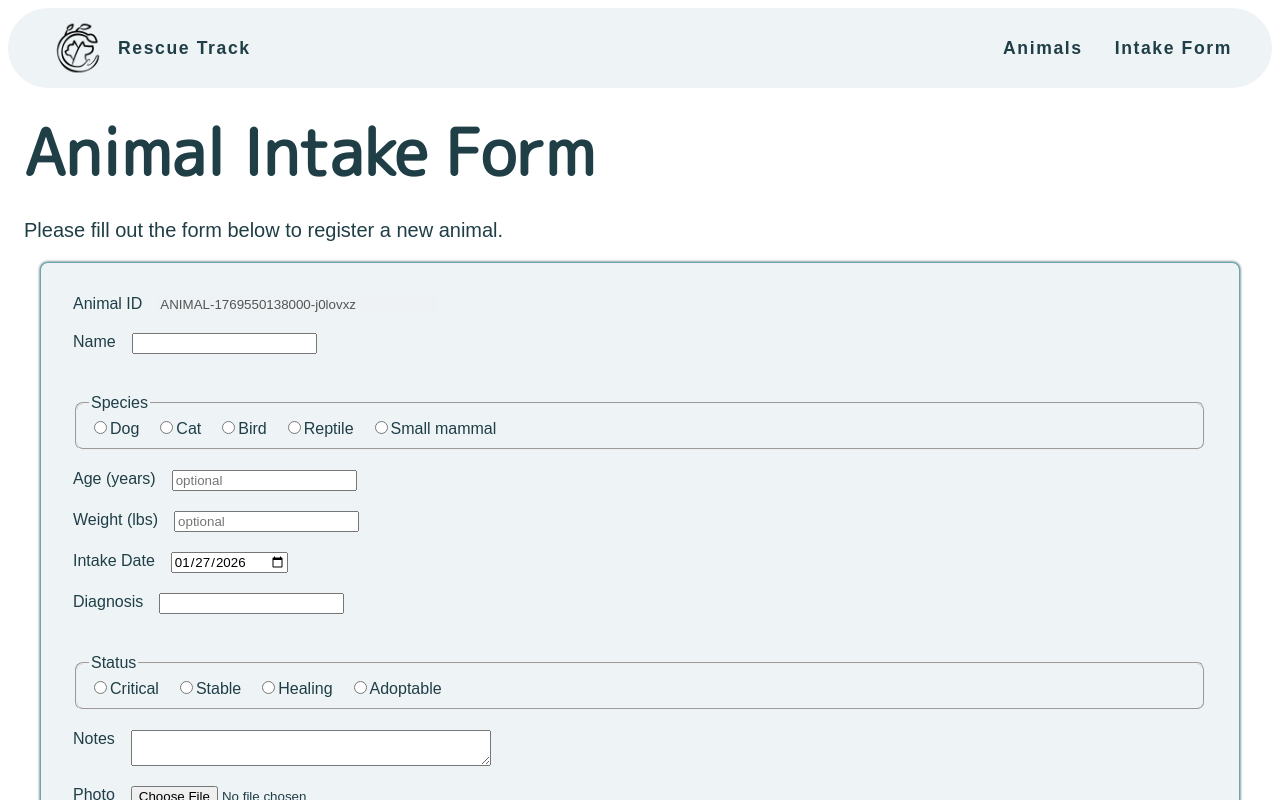
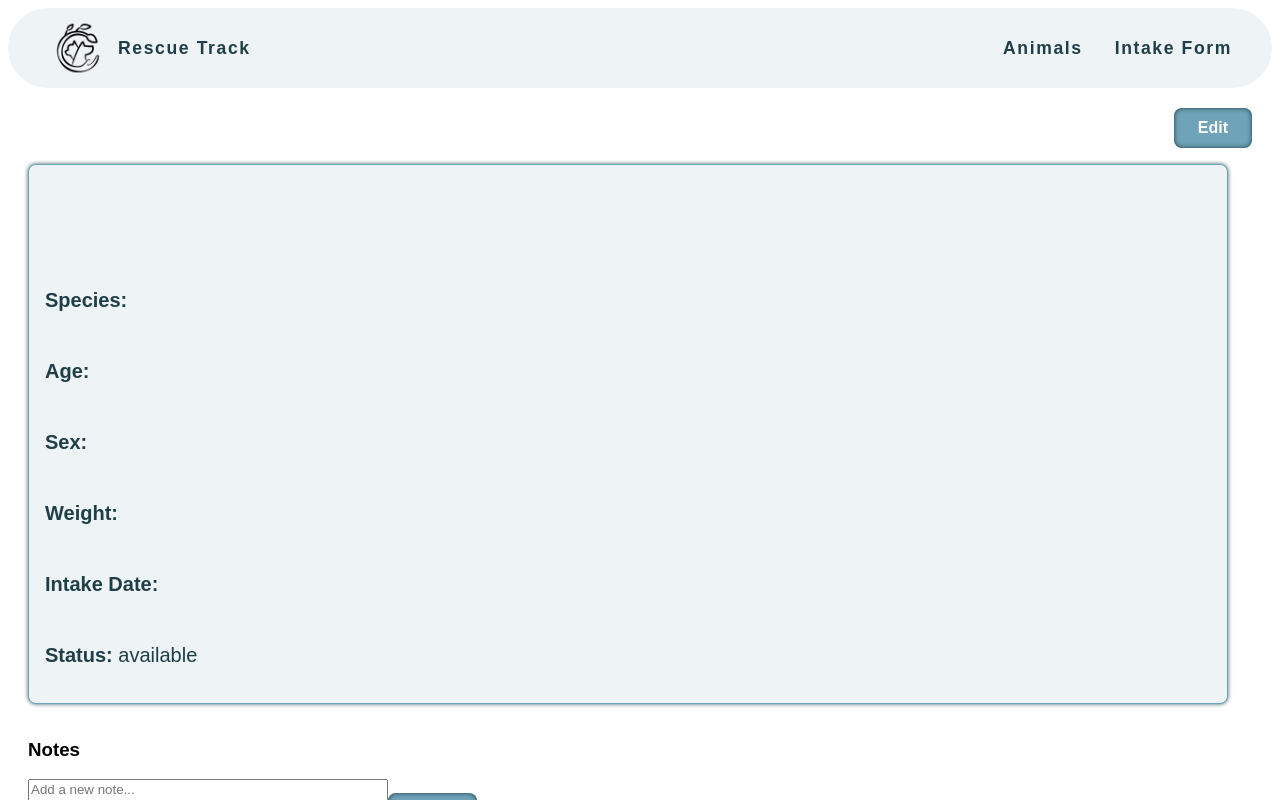
Before and after one commit to ebey04/animalRescueApp, a React (Vite) app: page / in a window 1280 px wide. Shown: the top 800 px of the page. Built offline with nearby package versions, Linux system fonts and the light colour scheme.

Commit message:
feat: add AnimalProfile componenent. Style the edit view using Flexbox and Grid.

```diff
--- /dev/null
+++ b/src/Animal Profile/AnimalProfile.jsx
@@ -0,0 +1,125 @@
+import styles from './AnimalProfile.module.css';
+import { useState } from 'react';
+import Button from '../Button/Button.jsx';
+
+export default function AnimalProfile({ animalId }) {
+    const [animal, setAnimal] = useState({
+        name: '',
+        photo: '',
+        species: '',
+        breed: '',
+        age: '',
+        sex: '',
+        weight: '',
+        intakeDate: '',
+        status: 'available',
+    });
+
+    const [notes, setNotes] = useState([]);
+    const [newNote, setNewNote] = useState('');
+    const [isEditing, setIsEditing] = useState(false);
+
+    const handleInputChange = (e) => {
+        const { name, value } = e.target;
+        setAnimal(prev => ({ ...prev, [name]: value }));
+    };
+
+    const handleAddNote = () => {
+        if (newNote.trim()) {
+            const dateTime = new Date().toLocaleString();
+            setNotes(prev => [...prev, { text: newNote, date: dateTime }]);
+            setNewNote('');
+        }
+    };
+
+    return (
+        <div className={styles.container}>
+            <div className={styles.header}>
+                <Button onClick={() => setIsEditing(!isEditing)}>
+                    {isEditing ? 'Save' : 'Edit'}
+                </Button>
+            </div>
+
+            <div className={styles.profileSection}>
+                {isEditing ? (
+                    <>
+                        <div className={styles.inputSelect}>
+                            <label htmlFor="name">Name</label>
+                            <input id="name" name="name" value={animal.name} onChange={handleInputChange} />
+                        </div>
+                        <div className={styles.inputSelect}>
+                            <label htmlFor="species">Species</label>
+                            <input id="species" name="species" value={animal.species} onChange={handleInputChange} />
+                        </div>
+                        <div className={styles.inputSelect}>
+                            <label htmlFor="breed">Breed</label>
+                            <input id="breed" name="breed" value={animal.breed} onChange={handleInputChange} />
+                        </div>
+                        <div className={styles.inputSelect}>
+                            <label htmlFor="age">Age</label>
+                            <input id="age" name="age" value={animal.age} onChange={handleInputChange} />
+                        </div>
+                        <div className={styles.inputSelect}>
+                            <label htmlFor="sex">Sex</label>
+                            <input id="sex" name="sex" value={animal.sex} onChange={handleInputChange} />
+                        </div>
+                        <div className={styles.inputSelect}>
+                            <label htmlFor="weight">Weight</label>
+                            <input id="weight" name="weight" value={animal.weight} onChange={handleInputChange} />
+                        </div>
+                        <div className={styles.inputSelect}>
+                            <label htmlFor="intakeDate">Intake Date</label>
+                            <input id="intakeDate" name="intakeDate" type="date" value={animal.intakeDate}
+                            onChange={handleInputChange} />
+                        </div>
+                        <div className={styles.inputSelect}>
+                            <label htmlFor="status">Status</label>
+                            <select id="status" name="status" value={animal.status} onChange={handleInputChange}>
+                                <option>Available</option>
+                                <option>Fostered</option>
+                                <option>Adopted</option>
+                                <option>Medical Hold</option>
+                            </select>
+                        </div>
+                    </>
+                ) : (
+                    <>
+                        {animal.photo && <img src={animal.photo} alt={animal.name} className={styles.photo} />}
+                        <h2>{animal.name}</h2>
+                        <p><strong>Species:</strong> {animal.species}</p>
+                        {animal.breed && <p><strong>Breed:</strong> {animal.breed}</p>}
+                        <p><strong>Age:</strong> {animal.age}</p>
+                        <p><strong>Sex:</strong> {animal.sex}</p>
+                        <p><strong>Weight:</strong> {animal.weight}</p>
+                        <p>
+                            <strong>Intake Date:</strong>{' '}
+                            {animal.intakeDate
+                            ? new Date(animal.intakeDate).toLocaleDateString('en-US')
+                            : ''}
+                        </p>
+                        <p><strong>Status:</strong> {animal.status}</p>
+                    </>
+                )}
+            </div>
+
+            <div className={styles.notesSection}>
+                <h3>Notes</h3>
+                <div className={styles.notesList}>
+                    {notes.map((note, index) => (
+                        <div key={index} className={styles.note}>
+                            <p className={styles.noteDate}>{note.date}</p>
+                            <p>{note.text}</p>
+                        </div>
+                    ))}
+                </div>
+                <textarea
+                    value={newNote}
+                    onChange={(e) => setNewNote(e.target.value)}
+                    placeholder="Add a new note..."
+                    className={styles.noteInput}
+                />
+                <Button onClick={handleAddNote}>Add Note</Button>
+            </div>
+        </div>
+    );
+}
--- /dev/null
+++ b/src/Animal Profile/AnimalProfile.module.css
@@ -0,0 +1,58 @@
+.header{
+    display: flex;
+    justify-content: flex-end;
+}
+
+.header button{
+    font-size: 1rem;
+    padding: .7rem 1.5rem;
+}
+
+.container{
+    display: flex;
+    flex-direction: column;
+    align-items: left;
+    padding: 20px;
+}
+
+.profileSection{
+    border: 1px solid var(--primary-color);
+    box-shadow: 0 0 4px var(--secondary-color);
+    background-color: var(--background-color);
+    border-radius: 8px;
+    margin: 1rem 0;
+    padding: 1rem;
+
+    display: flex;
+    flex-direction: column;
+    gap: .5rem;
+    max-width: 1200px;
+}
+
+.inputSelect{
+    display: grid;
+    grid-template-columns:150px minmax(0, 1000px);
+    gap: 1rem;
+
+}
+input, select{
+    border: none;
+    border-radius: 4px;
+    height: 1.75rem;
+    color: var(--text-color);
+}
+
+
+input:focus-visible, input:hover, select:focus-visible, select:hover{
+    box-shadow: inset 0 0 6px var(--text-color);
+    outline: none;
+}
+
+@media screen and (max-width: 480px) {
+    .inputSelect{
+        grid-template-columns: 1fr;
+    }
+    input{
+        margin-bottom: .25rem;
+    }
+}
--- a/src/App.jsx
+++ b/src/App.jsx
@@ -5,6 +5,7 @@ import Navbar from './navbar/Navbar.jsx'
 import Home from './Home/Home.jsx'
 import IntakeForm from './Intake Form/IntakeForm.jsx'
 import Footer from './Footer/Footer.jsx'
+import AnimalProfile from './Animal Profile/AnimalProfile'
 
 function App() {
 
@@ -12,8 +13,9 @@ function App() {
   return (
     <>
       <Navbar />
-      <IntakeForm />
-      {/* <Home /> */}
+      {/* <IntakeForm />
+      <Home /> */}
+      <AnimalProfile animalId={1} />
       <Footer />
     </>
   )
```
